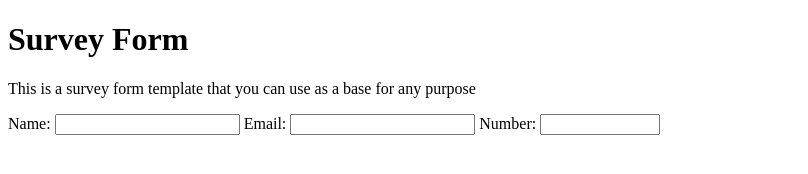
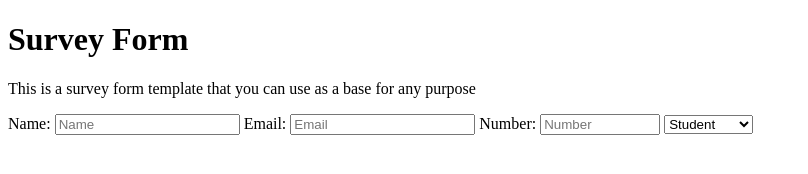
Before and after one commit to JasonR27/Jason-JennyRepository, a plain HTML site: page index.html in a window 1280 px wide. Shown: the whole page, without its empty margins (0-808 px from the left). Drawn offline with Linux system fonts and the light colour scheme.

Commit message:
Jason features 11 & 12

```diff
--- a/index.html
+++ b/index.html
@@ -30,13 +30,21 @@
 
   <form id="survey-form">
     <label for="name" id="name-label">Name:</label>
-      <input id="name" required></input>
+      <input id="name" placeholder="Name" required></input>
 
     <label for="email" id="email-label">Email:</label>
-      <input type="email" name="email" id="email" required></input>
+      <input type="email" placeholder="Email" name="email" id="email" required></input>
 
     <label for="number" id="number-label">Number:</label>
-      <input id="number" type="number" min="1000000000" max="9999999999"></input>
+      <input id="number" placeholder="Number" type="number" min="1000000000" max="9999999999"></input>
+
+      <select id="dropdown">
+        <option >Student</option>
+        <option >Professor</option>
+        <option >Engineer</option>
+        <option >Medic</option>
+        <option >Accountant</option>
+      </select>
 
   </form>
 
```
